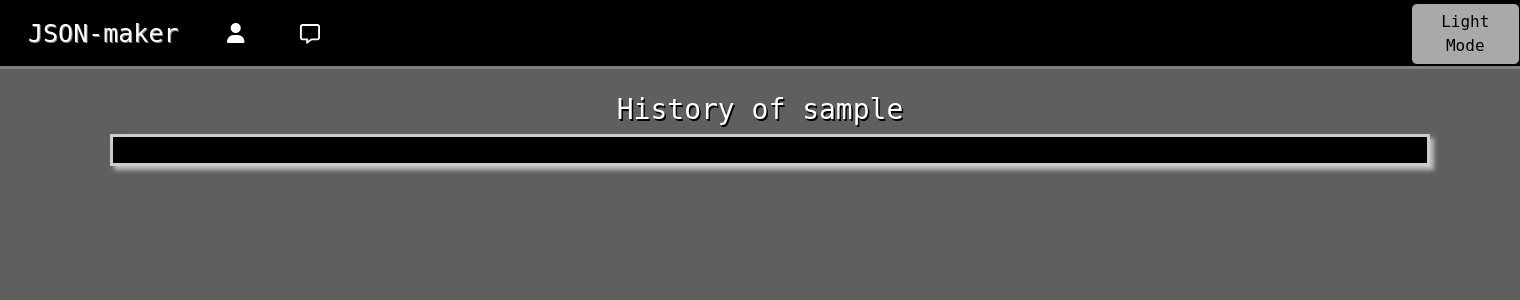
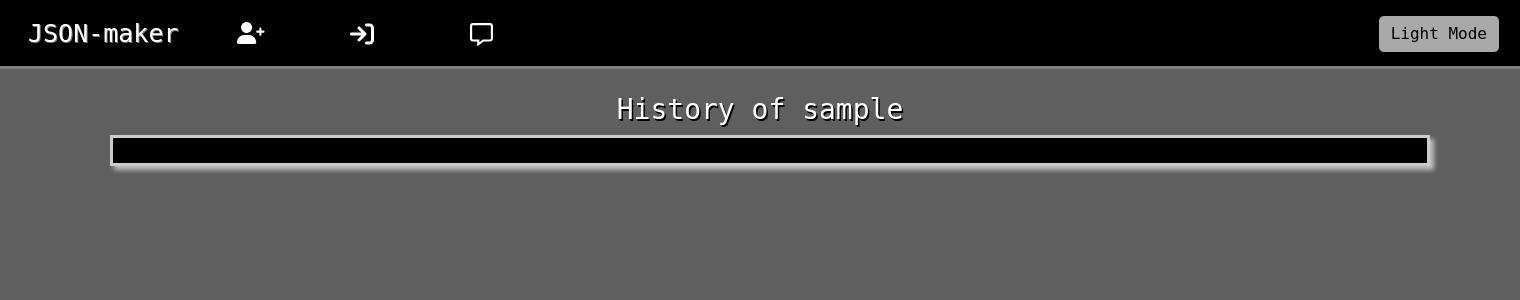
Before and after one commit to hetkothari09/Deploy-Strat-Maker, a Flask app: a page that uses templates/db.html in a window 1520 px wide. Shown: the top 300 px of the page. Run offline with Flask 3, Linux system fonts and the light colour scheme; data that the repository does not hold is empty; some libraries are stand-ins or nearby versions.

Commit message:
handled error and updated navbar css

```diff
--- a/templates/db.html
+++ b/templates/db.html
@@ -165,6 +165,21 @@
       color: #888;
     }
 
+    .navbar-nav {
+      display: flex;
+      justify-content: space-between;
+      width: 25%;
+    }
+
+    .nav-item {
+      margin: 0 10px;
+    }
+
+    .btn {
+      background-color: #a9a9a9;
+      border-color: black;
+      color: black;
+    }
   </style>
 
 </head>
@@ -178,18 +193,22 @@
       <div class="collapse navbar-collapse" id="navbarNav">
         <ul class="navbar-nav">
           <li class="nav-item">
-            <a class="nav-link active" aria-current="page" href="/" style="">
-              <i class="fas fa fa-user" style="text-shadow: 1px 1px white; font-size: 20px; margin-top:4px;"></i>
+            <a class="nav-link active" aria-current="page" href="/">
+              <i class="fa fa-user-plus" style="text-shadow: 1px 1px white; font-size: 22px; margin-top:4px;"></i>
             </a>
           </li>
-
           <li class="nav-item">
-            <a class="nav-link active" aria-current="page" href="/{{username}}" style="padding-right: 40px;">
-              <i class="fa-regular fa-message" style="color: #ffffff; text-shadow: 1px 1px white; font-size: 20px; margin-left:40px; margin-top:5px;"></i>
+            <a class="nav-link" href="/login">
+              <i class="fa fa-sign-in" style="font-size:24px; margin-top:4px; margin-left:-10px;"></i>
+            </a>
+          </li>
+          <li class="nav-item">
+            <a class="nav-link active" aria-current="page" href="/{{username}}">
+              <i class="fa-regular fa-message" style="color: #ffffff; text-shadow: 1px 1px white; font-size: 23px; margin-top:5px;"></i>
             </a>
           </li>
         </ul>
-        <button class="btn btn-outline-secondary ms-auto" id="modeToggle" style="position:absolute; margin-left: 154vh; ">Light Mode</button>
+        <button class="btn btn-outline-secondary ms-auto" id="modeToggle" style="position: absolute; right: 20px;">Light Mode</button>
       </div>
     </div>
   </nav>
@@ -204,10 +223,10 @@
       {% for x in output %}
       <div class="message-box">
         <div class="user-message">
-          <strong class="user-header">{{username}}: </strong> {{x.user}} <br>
+          <strong class="user-header">{{username}}: </strong> {{x.prompt}} <br>
         </div>
         <div class="assistant-message">
-          <strong class="assistant-header">Assistant: </strong> {{x.assistant}} <br><br>
+          <strong class="assistant-header">Assistant: </strong> {{x.responses}} <br><br>
         </div>
         <span class="timestamp" style="margin-top: -4px">{{x.timestamp.strftime("%d-%m-%Y %H:%M:%S")}}</span>
       </div>
```
